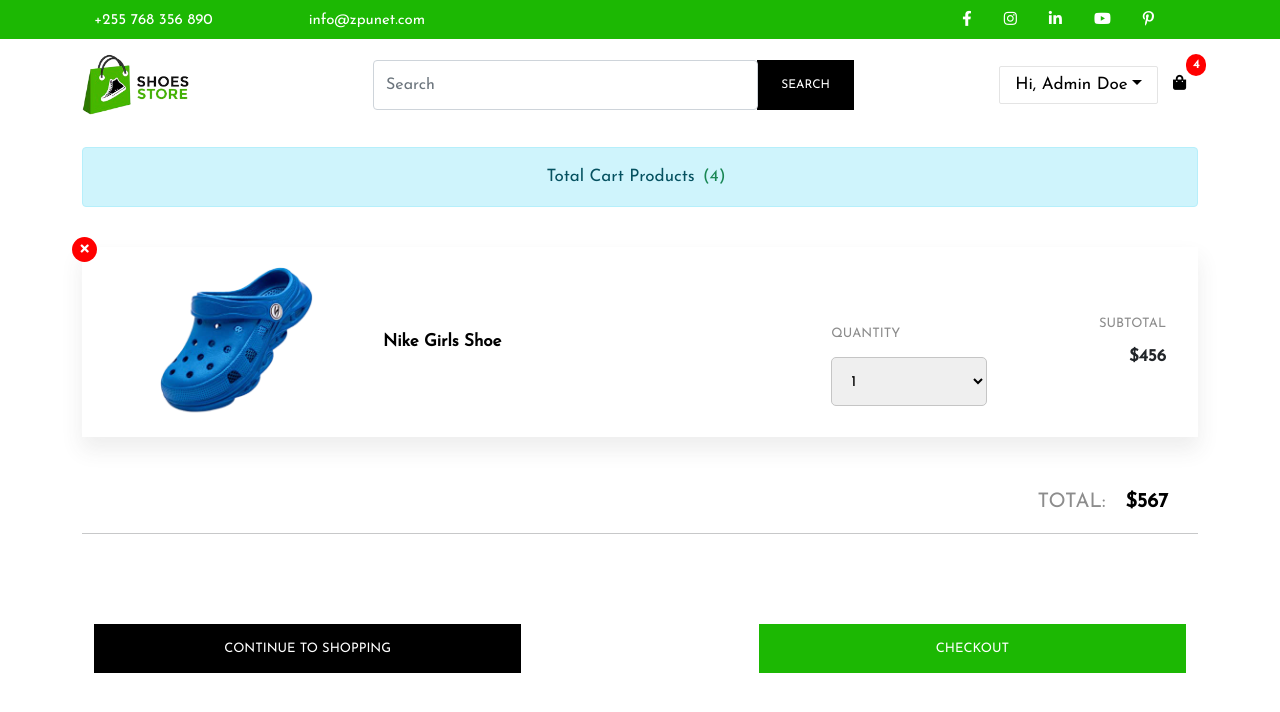
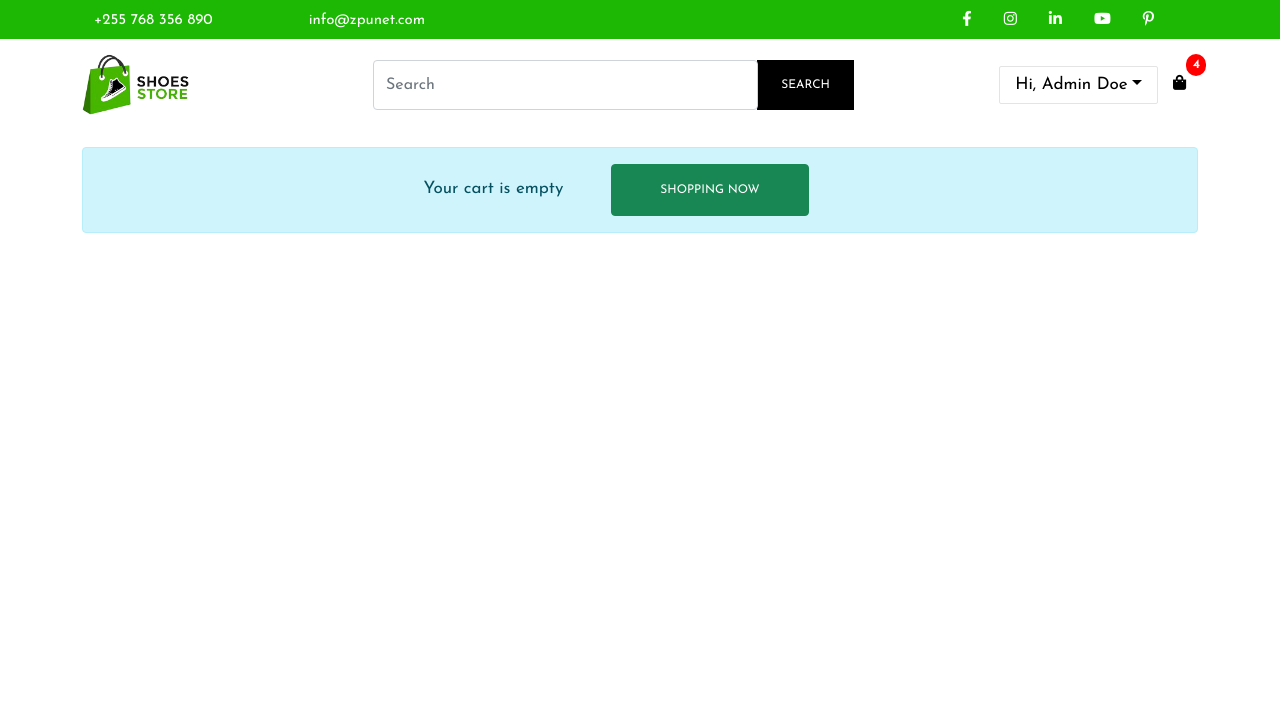
Before and after one commit to alvinle29/ecommerce-shopping-site, a React (Create React App) app in the folder client/: page /cart in a window 1280 px wide. Shown: the top 712 px of the page. Built offline with nearby package versions, Linux system fonts and the light colour scheme.

Commit message:
cart screen funcs added

```diff
--- a/client/src/redux/actions/cartActions.js
+++ b/client/src/redux/actions/cartActions.js
@@ -24,7 +24,7 @@
 }
 
 // REMOVE PRODUCT FROM CART
-export const removefromcart = (id) => (dispatch, getState) => {
+export const removeFromCart = (id) => (dispatch, getState) => {
   dispatch({
     type: CART_REMOVE_ITEM,
     payload: id,
--- a/client/src/screens/CartScreen.js
+++ b/client/src/screens/CartScreen.js
@@ -3,7 +3,7 @@
 import { useDispatch, useSelector } from "react-redux";
 
 import Header from "./../components/Header";
-import { addToCart, removefromcart } from "./../redux/actions/cartActions";
+import { addToCart, removeFromCart } from "./../redux/actions/cartActions";
 
 const CartScreen = () => {
   window.scrollTo(0, 0);
@@ -11,9 +11,11 @@
   const location = useLocation()
   const dispatch = useDispatch()
 
-  const qty = location.search ? Number(location.search.split=("=")[1]) : 1
+  const qty = location.search ? Number(location.search.split = ("=")[1]) : 1
+  const cart = useSelector((state) => state.cart);
+  const { cartItems } = cart;
 
-  console.log(id)
+  const total = cartItems.reduce((a, i) => a + i.qty * i.price, 0).toFixed(2);
 
   useEffect(() => {
     if (id) {
@@ -21,12 +23,17 @@
     }
   }, [dispatch, id, qty]);
 
+  const removeFromCartHandle = (id) => {
+    dispatch(removeFromCart(id));
+  };
+
   return (
     <>
       <Header />
-      {/* Cart */}
       <div className="container">
-        {/* <div className=" alert alert-info text-center mt-3">
+        {
+          cartItems.length === 0 ? (
+            <div className=" alert alert-info text-center mt-3">
               Your cart is empty
               <Link
                 className="btn btn-success mx-5 px-5 py-3"
@@ -37,41 +44,54 @@
               >
                 SHOPPING NOW
               </Link>
-        </div> */}
+            </div>
+          )
+            :
+            (
+              <>
                 <div className="alert alert-info text-center mt-3">
                   Total Cart Products
                   <Link className="text-success mx-2" to="/cart">
-            (4)
+                    ({cartItems.length})
                   </Link>
                 </div>
-        {/* cartiterm */}
+                {cartItems.map((item) => (
                   <div className="cart-iterm row">
-          <div className="remove-button d-flex justify-content-center align-items-center">
+                    <div onClick={() => removeFromCartHandle(item.product)}
+                      className="remove-button d-flex justify-content-center align-items-center"
+                    >
                       <i className="fas fa-times"></i>
                     </div>
                     <div className="cart-image col-md-3">
-            <img src="/images/2.png" alt="nike" />
+                      <img src={item.image} alt={item.name} />
                     </div>
                     <div className="cart-text col-md-5 d-flex align-items-center">
-            <Link to="#">
-              <h4>Nike Girls Shoe</h4>
+                      <Link to={`/products/${item.product}`}>
+                        <h4>{item.name}</h4>
                       </Link>
                     </div>
                     <div className="cart-qty col-md-2 col-sm-5 mt-md-5 mt-3 mt-md-0 d-flex flex-column justify-content-center">
                       <h6>QUANTITY</h6>
-            <select>
-              <option>1</option>
-              <option>2</option>
-              <option>3</option>
+                      <select
+                        value={item.qty}
+                        onChange={(e) =>
+                          dispatch(addToCart(item.product, Number(e.target.value)))
+                        }
+                      >
+                        {[...Array(item.countInStock).keys()].map((x) => (
+                          <option key={x + 1} value={x + 1}>
+                            {x + 1}
+                          </option>
+                        ))}
                       </select>
                     </div>
                     <div className="cart-price mt-3 mt-md-0 col-md-2 align-items-sm-end align-items-start  d-flex flex-column justify-content-center col-sm-7">
                       <h6>SUBTOTAL</h6>
-            <h4>$456</h4>
+                      <h4>${item.price}</h4>
                     </div>
                   </div>
+                ))}
 
-        {/* End of cart iterms */}
                 <div className="total">
                   <span className="sub">total:</span>
                   <span className="total-price">$567</span>
@@ -89,6 +109,9 @@
                     </button>
                   </div>
                 </div>
+              </>
+            )
+        }
       </div>
     </>
   );
```
Lines whose indentation alone changed are shown as unchanged.
